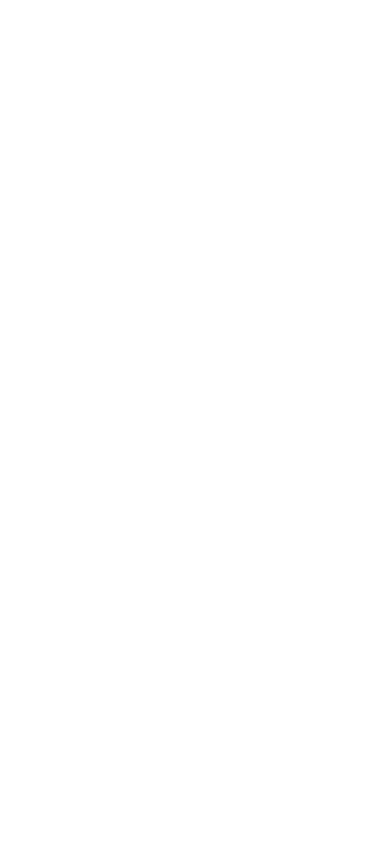
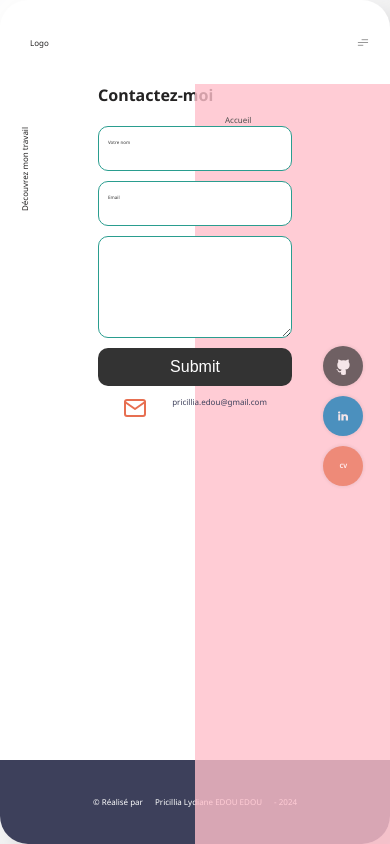
Before and after one commit to pricilliaedou/portfolio, a plain HTML site: page contact.html in a window 390 px wide. Drawn offline with Linux system fonts and the light colour scheme.

Commit message:
page contact

```diff
--- a/contact.html
+++ b/contact.html
@@ -0,0 +1,124 @@
+<!DOCTYPE html>
+<html lang="fr">
+  <head>
+    <meta charset="UTF-8" />
+    <meta name="viewport" content="width=device-width, initial-scale=1.0" />
+    <link rel="stylesheet" href="./style.css" />
+    <link rel="stylesheet" href="./css/contact.css" />
+    <title>Contact</title>
+  </head>
+  <body>
+    <div class="container">
+      <header>
+        <div class="vertical-text">
+          <a href="./projets.html"><p>Découvrez mon travail</p></a>
+        </div>
+        <div class="logo"><a href="./index.html">Logo</a></div>
+        <nav>
+          <a href="./index.html">Accueil</a>
+          <a href="./projets.html">Projets</a>
+          <a href="./moi.html">A propos de moi</a>
+          <a href="./contact.html">Contact</a>
+        </nav>
+        <label id="hamburger">
+          <input type="checkbox" />
+          <svg viewBox="0 0 32 32">
+            <path
+              class="line line-top-bottom"
+              d="M27 10 13 10C10.8 10 9 8.2 9 6 9 3.5 10.8 2 13 2 15.2 2 17 3.8 17 6L17 26C17 28.2 18.8 30 21 30 23.2 30 25 28.2 25 26 25 23.8 23.2 22 21 22L7 22"
+            ></path>
+            <path class="line" d="M7 16 27 16"></path>
+          </svg>
+        </label>
+        <div id="navlink">
+          <a href="./index.html">Accueil</a>
+          <a href="./projets.html">Projets</a>
+          <a href="./moi.html">A propos de moi</a>
+          <a href="./contact.html">Contact</a>
+        </div>
+      </header>
+      <main>
+        <h1>Contactez-moi</h1>
+
+        <form class="form">
+          <label>
+            <input class="input" type="text" placeholder="" required="" />
+            <span>Votre nom</span>
+          </label>
+
+          <label>
+            <input class="input" type="email" placeholder="" required="" />
+            <span>Email</span>
+          </label>
+
+          <textarea id="message" name="message" rows="5" required></textarea>
+          <button class="submit">Submit</button>
+          <div class="mail">
+            <svg
+              xmlns="http://www.w3.org/2000/svg"
+              width="24"
+              height="24"
+              viewBox="0 0 24 24"
+              fill="none"
+              stroke="#e76f51"
+              stroke-width="2"
+              stroke-linecap="round"
+              stroke-linejoin="round"
+            >
+              <path
+                d="M4 4h16c1.1 0 2 .9 2 2v12c0 1.1-.9 2-2 2H4c-1.1 0-2-.9-2-2V6c0-1.1.9-2 2-2z"
+              ></path>
+              <polyline points="22,6 12,13 2,6"></polyline>
+            </svg>
+            <p>pricillia.edou@gmail.com</p>
+          </div>
+        </form>
+      </main>
+
+      <!-- Social -->
+      <div class="social-buttons">
+        <a href="#" class="social-button github">
+          <svg
+            class="cf-icon-svg"
+            xmlns="http://www.w3.org/2000/svg"
+            viewBox="-2.5 0 19 19"
+          >
+            <path
+              d="M9.464 17.178a4.506 4.506 0 0 1-2.013.317 4.29 4.29 0 0 1-2.007-.317.746.746 0 0 1-.277-.587c0-.22-.008-.798-.012-1.567-2.564.557-3.105-1.236-3.105-1.236a2.44 2.44 0 0 0-1.024-1.348c-.836-.572.063-.56.063-.56a1.937 1.937 0 0 1 1.412.95 1.962 1.962 0 0 0 2.682.765 1.971 1.971 0 0 1 .586-1.233c-2.046-.232-4.198-1.023-4.198-4.554a3.566 3.566 0 0 1 .948-2.474 3.313 3.313 0 0 1 .091-2.438s.773-.248 2.534.945a8.727 8.727 0 0 1 4.615 0c1.76-1.193 2.532-.945 2.532-.945a3.31 3.31 0 0 1 .092 2.438 3.562 3.562 0 0 1 .947 2.474c0 3.54-2.155 4.32-4.208 4.548a2.195 2.195 0 0 1 .625 1.706c0 1.232-.011 2.227-.011 2.529a.694.694 0 0 1-.272.587z"
+            ></path>
+          </svg>
+        </a>
+        <a href="#" class="social-button linkedin">
+          <svg
+            viewBox="0 -2 44 44"
+            version="1.1"
+            xmlns="http://www.w3.org/2000/svg"
+            xmlns:xlink="http://www.w3.org/1999/xlink"
+          >
+            <g id="Icons" stroke="none" stroke-width="1">
+              <g transform="translate(-702.000000, -265.000000)">
+                <path
+                  d="M746,305 L736.2754,305 L736.2754,290.9384 C736.2754,287.257796 734.754233,284.74515 731.409219,284.74515 C728.850659,284.74515 727.427799,286.440738 726.765522,288.074854 C726.517168,288.661395 726.555974,289.478453 726.555974,290.295511 L726.555974,305 L716.921919,305 C716.921919,305 717.046096,280.091247 716.921919,277.827047 L726.555974,277.827047 L726.555974,282.091631 C727.125118,280.226996 730.203669,277.565794 735.116416,277.565794 C741.21143,277.565794 746,281.474355 746,289.890824 L746,305 L746,305 Z M707.17921,274.428187 L707.117121,274.428187 C704.0127,274.428187 702,272.350964 702,269.717936 C702,267.033681 704.072201,265 707.238711,265 C710.402634,265 712.348071,267.028559 712.41016,269.710252 C712.41016,272.34328 710.402634,274.428187 707.17921,274.428187 L707.17921,274.428187 L707.17921,274.428187 Z M703.109831,277.827047 L711.685795,277.827047 L711.685795,305 L703.109831,305 L703.109831,277.827047 L703.109831,277.827047 Z"
+                  id="LinkedIn"
+                ></path>
+              </g>
+            </g>
+          </svg>
+        </a>
+        <div class="cv">
+          <a href="">CV</a>
+        </div>
+      </div>
+      <footer>
+        <p>
+          &copy; Réalisé par
+          <a href="https://github.com/pricilliaedou"
+            >Pricillia Lydiane EDOU EDOU</a
+          >
+          - 2024
+        </p>
+      </footer>
+    </div>
+    <script src="main.js"></script>
+  </body>
+</html>
--- /dev/null
+++ b/css/accueil.css
@@ -0,0 +1,150 @@
+/* Main */
+
+main {
+  display: flex;
+  height: 80vh;
+  align-items: center;
+  justify-content: center;
+  padding: 20px;
+  flex-direction: column;
+}
+
+.section-first {
+  display: flex;
+  align-items: flex-end;
+  justify-content: center;
+  width: 100%;
+  height: 90%;
+}
+.left-main-first,
+.left-main-second,
+.left-main-third,
+.right-main-first,
+.right-main-second,
+.rotate {
+  padding: 10px;
+}
+
+/* Main: Left bloc */
+.left-main {
+  display: flex;
+  flex-direction: column;
+  width: 70%;
+  align-items: center;
+  justify-content: center;
+  padding: 0 10px;
+  height: 40vh;
+}
+.left-main-first {
+  width: 100%;
+  text-align: center;
+  height: 10vh;
+}
+.left-main-first h2 {
+  color: #e76f51;
+}
+
+.left-main-second {
+  width: 100%;
+  height: 10vh;
+  display: flex;
+  align-items: center;
+}
+.espace {
+  width: 100%;
+  height: 0.5vh;
+  background-color: #2a9d8f;
+}
+.left-main-third {
+  height: 20vh;
+}
+
+/* Main: right bloc */
+.right-main {
+  width: 30%;
+  height: 40vh;
+  padding: 0 10px;
+  display: flex;
+  flex-direction: column;
+}
+.right-main-first {
+  height: 10vh;
+}
+.r-color {
+  position: relative;
+}
+
+.r-color::after {
+  bottom: 0;
+  color: #e76f51;
+  content: "R";
+  position: absolute;
+  transform: translate(-100%, 0);
+}
+.right-main-second {
+  height: 10vh;
+  display: flex;
+  align-items: center;
+}
+
+.right-main-second h2 {
+  font-size: 3.4rem;
+}
+
+/* rotation boutton */
+.rotate {
+  height: 20vh;
+}
+.rotate a {
+  padding: 0;
+  font-weight: bold;
+}
+
+.rotate svg {
+  display: block;
+  width: 100%;
+  height: 100px;
+  letter-spacing: 0.2em;
+}
+svg text {
+  transform-origin: 50% 50%;
+  animation: rotate 10s linear infinite;
+}
+
+@keyframes rotate {
+  from {
+    transform: rotate(0);
+  }
+
+  to {
+    transform: rotate(-360deg);
+  }
+}
+.section-second {
+  display: flex;
+  align-items: center;
+  justify-content: center;
+  gap: 10px;
+  width: 100%;
+}
+.commits,
+.projets,
+.stacks {
+  display: flex;
+  align-items: center;
+  justify-content: space-evenly;
+  gap: 10px;
+  border: 1px solid black;
+  margin: 0 10px;
+  padding: 5px;
+}
+.commits p,
+.projets p,
+.stacks p {
+  font-weight: bold;
+}
+.commits div:first-child,
+.projets div:first-child,
+.stacks div:first-child {
+  color: var(--corail-color);
+}
--- /dev/null
+++ b/css/contact.css
@@ -0,0 +1,99 @@
+main {
+  width: 60%;
+  min-height: 80vh;
+  margin: auto;
+}
+h1 {
+  padding: 0 20px;
+}
+.form {
+  display: flex;
+  flex-direction: column;
+  gap: 10px;
+  max-width: 350px;
+  padding: 20px;
+  border-radius: 20px;
+  position: relative;
+  color: #fff;
+}
+
+.form label {
+  position: relative;
+}
+
+.form label .input,
+textarea {
+  color: #333;
+  width: 100%;
+  padding: 20px 05px 05px 10px;
+  outline: 0;
+  border: 1px solid #2a9d8f;
+  border-radius: 10px;
+}
+
+.form label .input + span,
+textarea::placeholder {
+  color: #333;
+  position: absolute;
+  left: 10px;
+  top: 0px;
+  font-size: 0.9em;
+  cursor: text;
+  transition: 0.3s ease;
+}
+
+.form label .input:placeholder-shown + span,
+textarea::placeholder {
+  top: 12.5px;
+  font-size: 0.9em;
+}
+
+.form label .input:focus + span,
+.form label .input:valid + span,
+textarea::placeholder,
+textarea::placeholder {
+  color: var(--corail-color);
+  padding-top: 5px;
+  top: 0px;
+  font-size: 0.7em;
+  font-weight: 600;
+}
+
+.input,
+textarea {
+  font-size: medium;
+}
+
+.submit {
+  border: none;
+  outline: none;
+  padding: 10px;
+  border-radius: 10px;
+  color: #fff;
+  font-size: 16px;
+  transform: 0.3s ease;
+  background-color: #333;
+}
+
+.submit:hover {
+  background-color: var(--corail-color);
+}
+
+@keyframes pulse {
+  from {
+    transform: scale(0.9);
+    opacity: 1;
+  }
+
+  to {
+    transform: scale(1.8);
+    opacity: 0;
+  }
+}
+.mail {
+  display: flex;
+  justify-content: space-evenly;
+}
+form p {
+  color: #3d405b;
+}
--- a/main.js
+++ b/main.js
@@ -0,0 +1,6 @@
+var hamburger = document.getElementById("hamburger");
+// var container = document.getElementById("container");
+hamburger.addEventListener("click", open);
+function open() {
+  navlink.classList.toggle("open");
+}
--- a/style.css
+++ b/style.css
@@ -14,6 +14,9 @@
   padding: 0;
   box-sizing: border-box;
 }
+html {
+  font-size: 10px;
+}
 
 body {
   min-height: 100vh;
@@ -25,8 +28,7 @@ body {
   max-width: 1200px;
   background-color: var(--bcg-container);
   margin: 0 auto;
-  padding: 0 20px;
-  height: 100vh;
+  min-height: 90vh;
   position: relative;
   /* Shadow */
   border-radius: 28px;
@@ -39,6 +41,29 @@ a {
   color: var(--principal-color);
 }
 
+a:hover {
+  color: var(--corail-color);
+}
+h1 {
+  font-size: 3.2rem;
+}
+h2 {
+  font-size: 2.8rem;
+}
+h3 {
+  font-size: 2.4rem;
+}
+h4 {
+  font-size: 2rem;
+}
+h5 {
+  font-size: 1.8rem;
+}
+p,
+a,
+span {
+  font-size: 1.6rem;
+}
 /* Header */
 
 header {
@@ -47,6 +72,7 @@ header {
   align-items: center;
   height: 10vh;
   width: 100%;
+  padding: 0 20px;
 }
 .vertical-text {
   writing-mode: vertical-lr;
@@ -63,118 +89,71 @@ nav {
   justify-content: space-evenly;
 }
 
-/* Main */
+/* Hamburger menu responsive */
 
-main {
-  display: flex;
-  height: 90vh;
-  align-items: center;
-  justify-content: center;
-  padding: 20px 25px;
-}
-.left-main-first,
-.left-main-second,
-.left-main-third,
-.right-main-first,
-.right-main-second,
-.rotate {
-  padding: 10px;
+#hamburger {
+  cursor: pointer;
+  display: none;
 }
 
-/* Main: Left bloc */
-.left-main {
+#hamburger input {
+  display: none;
+}
+
+#hamburger svg {
+  /* The size of the SVG defines the overall size */
+  height: 3em;
+  /* Define the transition for transforming the SVG */
+  transition: transform 600ms cubic-bezier(0.4, 0, 0.2, 1);
+}
+
+.line {
+  fill: none;
+  stroke: var(--principal-color);
+  stroke-linecap: round;
+  stroke-linejoin: round;
+  stroke-width: 1;
+  /* Define the transition for transforming the Stroke */
+  transition: stroke-dasharray 600ms cubic-bezier(0.4, 0, 0.2, 1),
+    stroke-dashoffset 600ms cubic-bezier(0.4, 0, 0.2, 1);
+}
+
+.line-top-bottom {
+  stroke-dasharray: 12 63;
+}
+
+#hamburger input:checked + svg {
+  transform: rotate(-45deg);
+}
+
+#hamburger input:checked + svg .line-top-bottom {
+  stroke-dasharray: 20 300;
+  stroke-dashoffset: -32.42;
+}
+
+#navlink {
+  width: 50vw;
+  height: 90vh;
   display: flex;
   flex-direction: column;
-  width: 70%;
-  align-items: center;
-  justify-content: center;
-  padding: 0 10px;
-  height: 40vh;
-}
-.left-main-first {
-  width: 100%;
-  text-align: center;
-  height: 10vh;
-}
-.left-main-first h2 {
-  color: #e76f51;
+  gap: 10px;
+  background-color: pink;
+  color: blue;
+  opacity: 0.8;
+  position: absolute;
+  right: 0;
+  padding: 20px;
+  display: none;
+  top: 10vh;
 }
 
-.left-main-second {
-  width: 100%;
-  height: 10vh;
-  display: flex;
-  align-items: center;
-}
-.espace {
-  width: 100%;
-  height: 0.5vh;
-  background-color: #2a9d8f;
-}
-.left-main-third {
-  height: 20vh;
+#navlink.open {
+  right: 0 !important;
+  top: 10vh;
 }
 
-/* Main: right bloc */
-.right-main {
-  width: 30%;
-  height: 40vh;
-  padding: 0 10px;
-  display: flex;
-  flex-direction: column;
-}
-.right-main-first {
-  height: 10vh;
-}
-.r-color {
-  position: relative;
-}
-
-.r-color::after {
-  bottom: 0;
-  color: #e76f51;
-  content: "R";
-  position: absolute;
-  transform: translate(-100%, 0);
-}
-.right-main-second {
-  height: 10vh;
-  display: flex;
-  align-items: center;
-}
-
-.right-main-second h2 {
-  font-size: 34px;
-}
-
-/* rotation boutton */
-.rotate {
-  height: 20vh;
-}
-.rotate a {
-  padding: 0;
-  font-weight: bold;
-}
-svg {
-  display: block;
-  width: 100%;
-  height: 100px;
-  letter-spacing: 0.35em;
-  align-self: flex-end;
-}
-svg text {
-  transform-origin: 50% 50%;
-  animation: rotate 10s linear infinite;
-}
-
-@keyframes rotate {
-  from {
-    transform: rotate(0);
-  }
-
-  to {
-    transform: rotate(-360deg);
-  }
+#navlink :hover {
+  color: violet;
 }
 
 /* Social */
@@ -199,12 +178,32 @@ svg text {
   box-shadow: 0px 0px 4px #00000027;
   transition: 0.3s;
 }
+.cv {
+  display: flex;
+  justify-content: center;
+  align-items: center;
+  background-color: var(--corail-color);
+  width: 40px;
+  height: 40px;
+  border-radius: 50%;
+  margin: 10px;
+  box-shadow: 0px 0px 4px #00000027;
+  transition: 0.3s;
+}
 
-.social-button:hover {
+.cv a {
+  color: var(--bcg-container);
+  font-size: 1.2rem;
+  font-weight: bold;
+}
+.social-button:hover,
+.cv:hover {
   background-color: #f2f2f2;
   box-shadow: 0px 0px 6px 3px #00000027;
 }
-
+.cv a:hover {
+  color: var(--corail-color);
+}
 .social-buttons svg {
   transition: 0.3s;
   height: 10px;
@@ -248,3 +247,39 @@ svg text {
 [transition-style="out:wipe:left"] {
   animation: 2.5s cubic-bezier(0.25, 1, 0.3, 1) wipe-out-left both;
 }
+
+footer {
+  display: flex;
+  align-items: center;
+  justify-content: center;
+  background-color: #3d405b;
+  color: var(--bcg-container);
+  padding: 1.5em;
+  height: 10vh;
+  border-radius: 0 0 28px 28px;
+  box-shadow: none;
+}
+footer a {
+  color: var(--bcg-container);
+}
+
+/* Responsive */
+@media screen and (max-width: 767px) {
+  /* GENERAL */
+  html {
+    font-size: 5px;
+  }
+  /* Header */
+  .container {
+    max-width: 767px;
+  }
+  nav {
+    display: none;
+  }
+  #hamburger {
+    display: flex;
+  }
+  #navlink {
+    display: flex;
+  }
+}
```
Also changed, not shown: index.html (+53 -6 lines).
